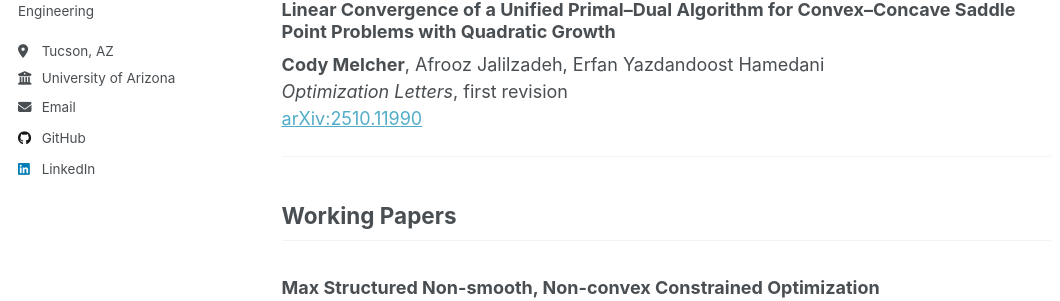
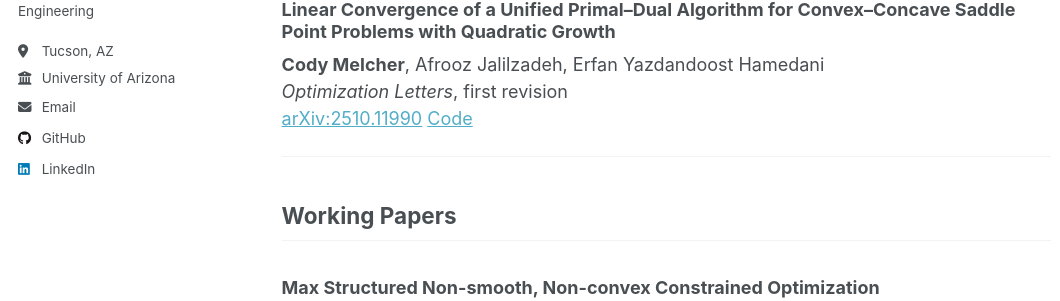
Before and after one commit to cmelcher/cmelcher.github.io, a Jekyll site: the page built from _pages/publications.md, in a window 1280 px wide and 1029 px high. Shown: the part 437-738 px from the top of the window, without its empty margins (0-1060 px from the left). Built offline with Jekyll 4.4.1, drawn with Linux system fonts in a browser that asks for light colours; a script that is not in the unit is left out.

Commit message:
Update publications.md

```diff
--- a/_pages/publications.md
+++ b/_pages/publications.md
@@ -16,6 +16,7 @@ author_profile: true
 **Cody Melcher**, Afrooz Jalilzadeh, Erfan Yazdandoost Hamedani
 *Optimization Letters*, first revision
 [arXiv:2510.11990](https://arxiv.org/abs/2510.11990)
+[Code](https://github.com/cmelcher/2qfg2qgg)
 
 ---
 
```
